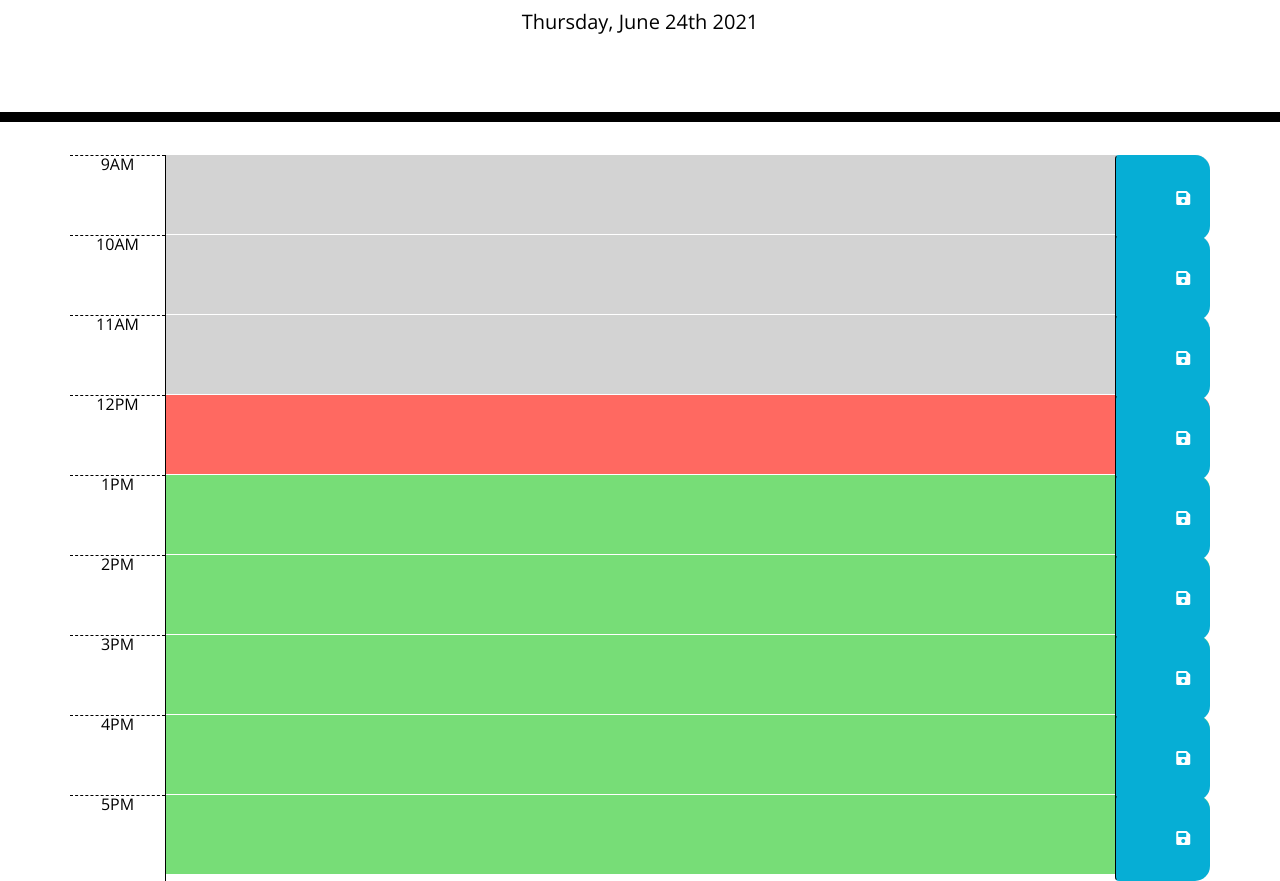
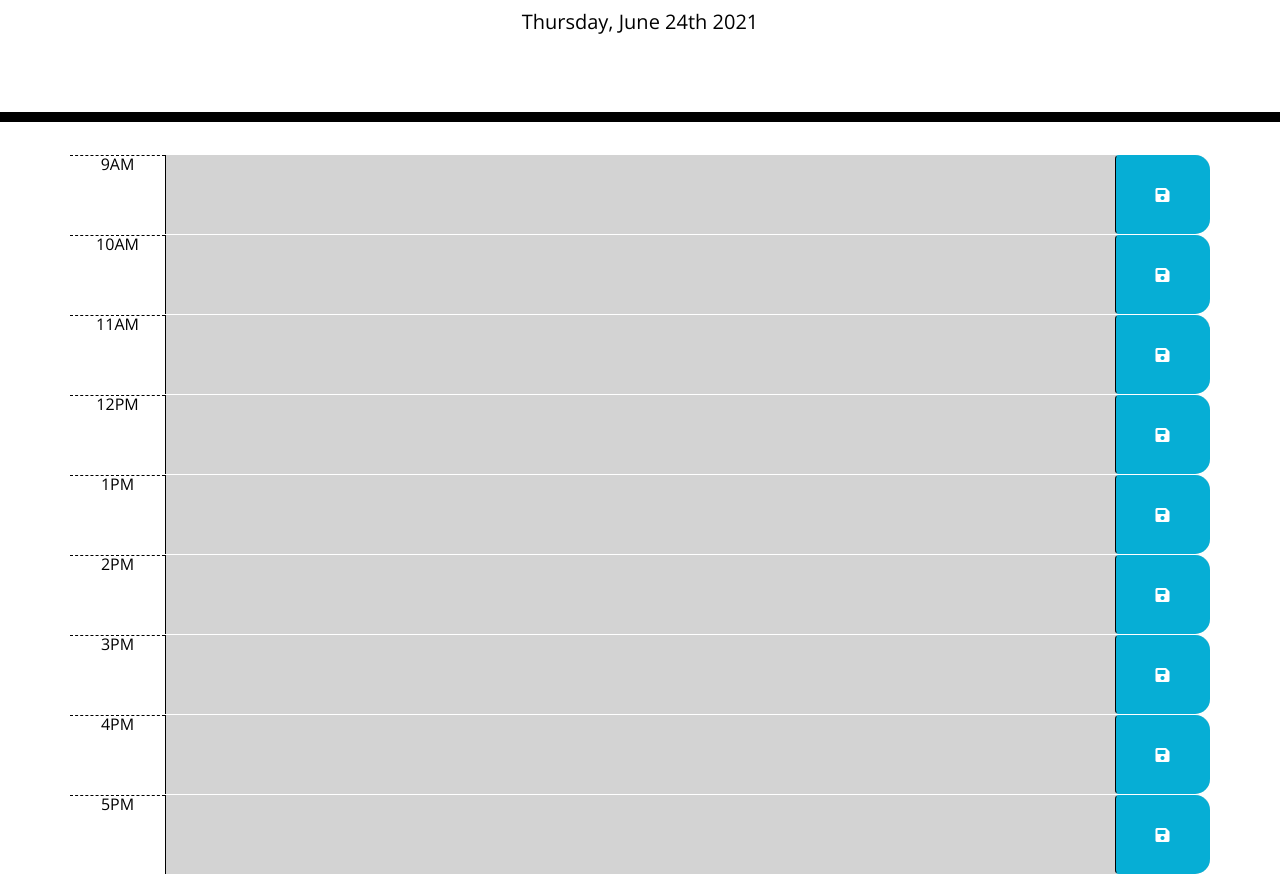
Before and after one commit to LemonPocky/day-scheduler, a plain HTML site: page index.html in a window 1280 px wide. Shown: the part 182-1063 px from the top of the page. Drawn offline with nearby package versions, Linux system fonts and the light colour scheme.

Commit message:
Fix save button alignment

```diff
--- a/assets/js/script.js
+++ b/assets/js/script.js
@@ -14,8 +14,7 @@ function showTodaysDate() {
 
 // Colors boxes according to time by reassigning their class
 function colorBoxes() {
-    // const currentHour = moment().hour();
-    const currentHour = 12; // TODO: REMOVE
+    const currentHour = moment().hour();
 
     // Loop through .time-block divs
     const timeBlocks = $('.time-block');
--- a/index.html
+++ b/index.html
@@ -34,7 +34,7 @@
       <div id="hour-9" data-hour="9" class="row time-block">
         <div class="col-md-1 hour">9AM</div>
         <textarea class="col-md-10 description"> </textarea>
-        <button class="btn saveBtn col-md-1">
+        <button class="btn saveBtn col-md-1 d-flex justify-content-center align-items-center">
           <i class="fas fa-save"></i>
         </button>
       </div>
@@ -42,7 +42,7 @@
       <div id="hour-10" data-hour="10" class="row time-block">
         <div class="col-md-1 hour">10AM</div>
         <textarea class="col-md-10 description"> </textarea>
-        <button class="btn saveBtn col-md-1">
+        <button class="btn saveBtn col-md-1 d-flex justify-content-center align-items-center">
           <i class="fas fa-save"></i>
         </button>
       </div>
@@ -50,7 +50,7 @@
       <div id="hour-11" data-hour="11" class="row time-block">
         <div class="col-md-1 hour">11AM</div>
         <textarea class="col-md-10 description"> </textarea>
-        <button class="btn saveBtn col-md-1">
+        <button class="btn saveBtn col-md-1 d-flex justify-content-center align-items-center">
           <i class="fas fa-save"></i>
         </button>
       </div>
@@ -58,42 +58,42 @@
       <div id="hour-12" data-hour="12" class="row time-block">
         <div class="col-md-1 hour">12PM</div>
         <textarea class="col-md-10 description"> </textarea>
-        <button class="btn saveBtn col-md-1">
+        <button class="btn saveBtn col-md-1 d-flex justify-content-center align-items-center">
           <i class="fas fa-save"></i>
         </button>
       </div>
       <div id="hour-13" data-hour="13" class="row time-block">
         <div class="col-md-1 hour">1PM</div>
         <textarea class="col-md-10 description"> </textarea>
-        <button class="btn saveBtn col-md-1">
+        <button class="btn saveBtn col-md-1 d-flex justify-content-center align-items-center">
           <i class="fas fa-save"></i>
         </button>
       </div>
       <div id="hour-14" data-hour="14" class="row time-block">
         <div class="col-md-1 hour">2PM</div>
         <textarea class="col-md-10 description"> </textarea>
-        <button class="btn saveBtn col-md-1">
+        <button class="btn saveBtn col-md-1 d-flex justify-content-center align-items-center">
           <i class="fas fa-save"></i>
         </button>
       </div>
       <div id="hour-15" data-hour="15" class="row time-block">
         <div class="col-md-1 hour">3PM</div>
         <textarea class="col-md-10 description"> </textarea>
-        <button class="btn saveBtn col-md-1">
+        <button class="btn saveBtn col-md-1 d-flex justify-content-center align-items-center">
           <i class="fas fa-save"></i>
         </button>
       </div>
       <div id="hour-16" data-hour="16" class="row time-block">
         <div class="col-md-1 hour">4PM</div>
         <textarea class="col-md-10 description"> </textarea>
-        <button class="btn saveBtn col-md-1">
+        <button class="btn saveBtn col-md-1 d-flex justify-content-center align-items-center">
           <i class="fas fa-save"></i>
         </button>
       </div>
       <div id="hour-17" data-hour="17" class="row time-block">
         <div class="col-md-1 hour">5PM</div>
         <textarea class="col-md-10 description"> </textarea>
-        <button class="btn saveBtn col-md-1">
+        <button class="btn saveBtn col-md-1 d-flex justify-content-center align-items-center">
           <i class="fas fa-save"></i>
         </button>
       </div>
```
